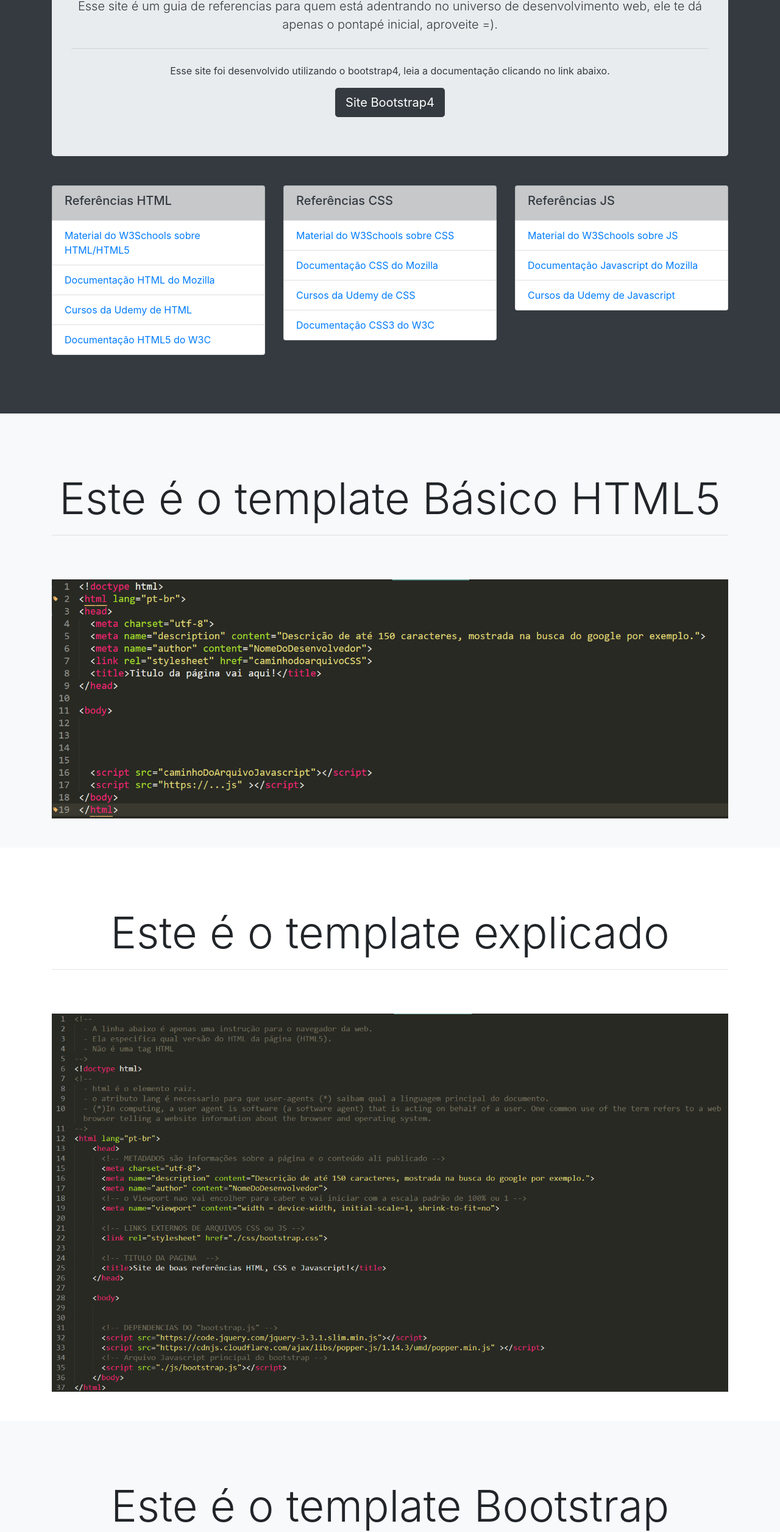
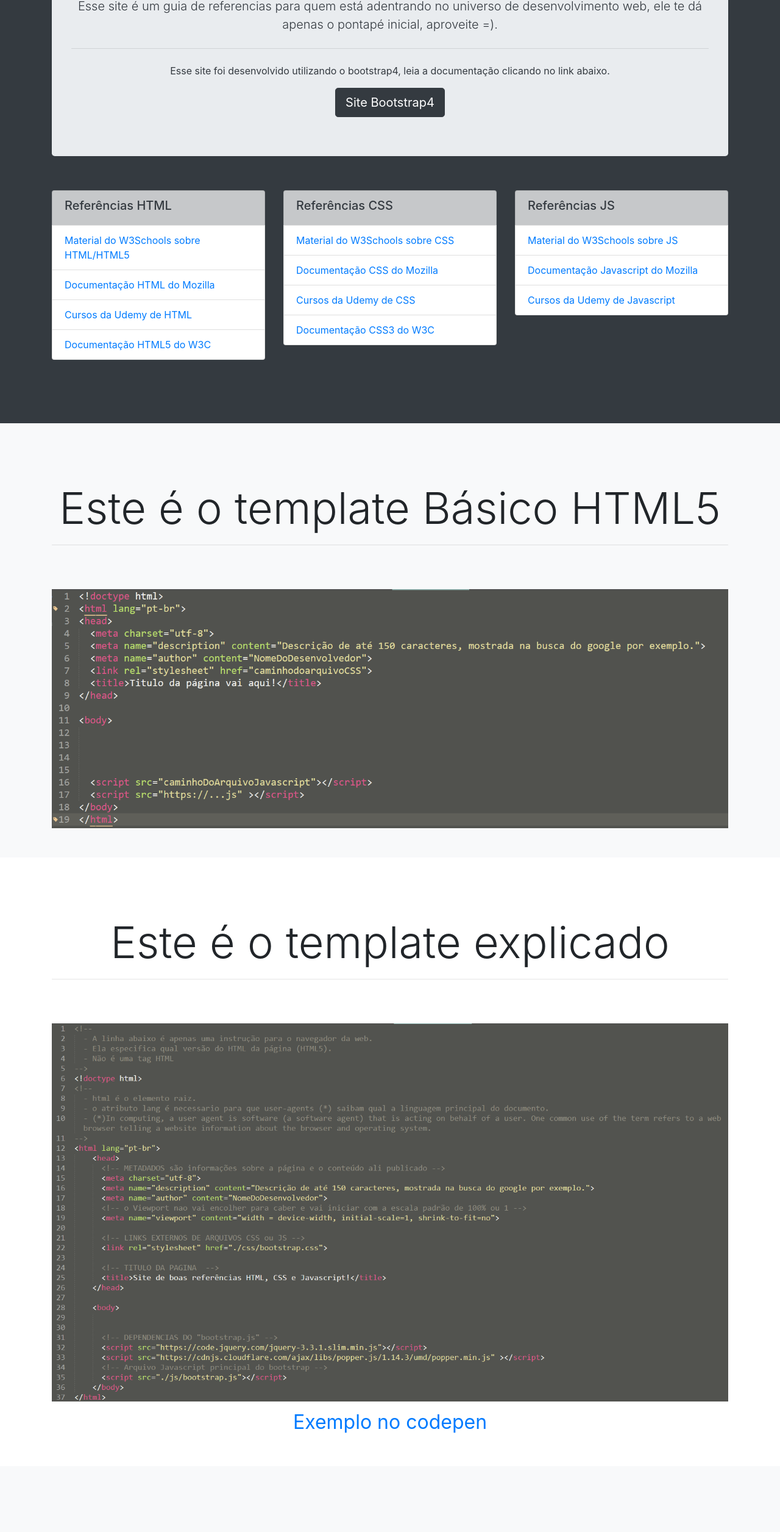
Before and after one commit to Fziliotti/Guia-Inicial-Dev-Web, a plain HTML site: page index.html in a window 1280 px wide. Shown: the part 240-2752 px from the top of the page at 61% size. Drawn offline with nearby package versions, Linux system fonts and the light colour scheme.

Commit message:
Adicionando links codepen

```diff
--- a/css/main.css
+++ b/css/main.css
@@ -5,3 +5,27 @@
 		line-height: 1.2;
 	}
 }
+
+
+.img-template{
+	filter: grayscale(0.2);
+	opacity: 0.8;
+	transition: all 0.6s;
+}
+
+.img-template:hover{
+opacity: 1;
+filter: grayscale(0);
+}
+
+
+.linkCodepen{
+	display: block;
+	font-size: 2rem;
+	margin-top: 10px;
+	text-align: center;
+}
+
+.linkCodepen:hover{
+	text-decoration: none;
+}
--- a/index.html
+++ b/index.html
@@ -65,7 +65,7 @@
     <section class="referencias pb-5">
       <div class="container">
         <div class="row">
-          <div class="col-lg-4 col-md-12  ">
+          <div class="col-lg-4 col-md-12 my-2 ">
             <!-- <h1 class="text-center py-3">Referências HTML</h1> -->
             <ul class="list-group ">
               <li class="list-group-item list-group-item-dark text-dark"><h5>Referências HTML</h5></li>
@@ -77,7 +77,7 @@
             </ul>
           </div>
 
-          <div class="col-lg-4 col-md-12  ">
+          <div class="col-lg-4 col-md-12 my-2 ">
             <!-- <h1 class="text-center py-3">Referências CSS</h1> -->
             <ul class="list-group ">
               <li class="list-group-item list-group-item-dark text-dark"><h5>Referências CSS</h5></li>
@@ -88,7 +88,7 @@
             </ul>
           </div>
 
-          <div class="col-lg-4 col-md-12 ">
+          <div class="col-lg-4 col-md-12 my-2">
             <!-- <h1 class="text-center py-3">Referências JS</h1> -->
             <ul class="list-group ">
               <li class="list-group-item list-group-item-dark text-dark"><h5>Referências JS</h5></li>
@@ -110,7 +110,7 @@
         	<div class="col-12">
         		<h1 class="tituloSection display-3 text-center py-5">Este é o template Básico HTML5 <hr></h1>
 
-           <a href="imgs/htmlBasico.png " download><img src="imgs/htmlBasico.png"  class="img-fluid"  alt=""></a>
+           <a href="imgs/htmlBasico.png " download><img src="imgs/htmlBasico.png"  class="img-template img-fluid"  alt=""></a>
          </div>
        </div>
      </div>
@@ -124,7 +124,8 @@
         	<div class="col-12">
         		<h1 class="tituloSection display-3 text-center py-5">Este é o template explicado <hr></h1>
 
-          	<a href="imgs/htmlExplicado.png" download><img src="imgs/htmlExplicado.png"  class="img-fluid"  alt=""></a>
+          	<a  href="imgs/htmlExplicado.png" download><img src="imgs/htmlExplicado.png"  class="img-template img-fluid"  alt=""></a>
+            <a target="_BLANK" class="linkCodepen" href="https://codepen.io/fziliotti/pen/yqPvRp">Exemplo no codepen</a>
         	</div>
         </div>
       </div>
@@ -136,7 +137,8 @@
             <div class="row">
              <div class="col-12">
               <h1 class="tituloSection display-3 text-center py-5">Este é o template Bootstrap <hr></h1>
-              <a href="imgs/HTMLBOOTSTRAP.png" download><img src="imgs/HTMLBOOTSTRAP.png"  class="img-fluid"  alt=""></a>
+              <a href="imgs/HTMLBOOTSTRAP.png" download><img src="imgs/HTMLBOOTSTRAP.png"  class="img-template img-fluid"  alt=""></a>
+              <a target="_BLANK" class="linkCodepen" href="https://codepen.io/fziliotti/pen/bjYLXR">Exemplo no codepen</a>
             </div>
           </div>
         </div>
```
